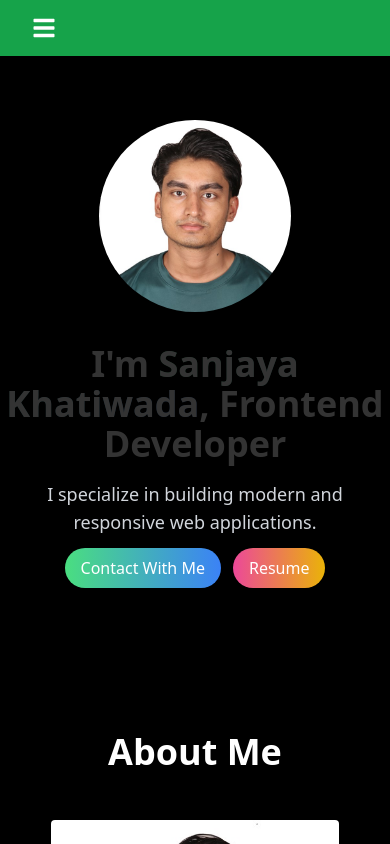
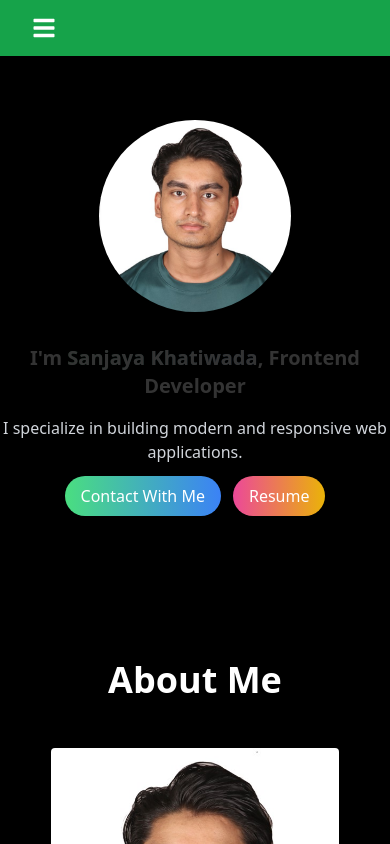
Before and after one commit to sanzay34/Portfolio, a React (Vite) app: page / in a window 390 px wide. Shown: the top 844 px of the page. Built offline with nearby package versions, Linux system fonts and the light colour scheme.

Commit message:
Minor changes

```diff
--- a/src/components/Home.jsx
+++ b/src/components/Home.jsx
@@ -14,7 +14,7 @@
 			</div>
 			<div>
 				{/* Title */}
-				<h1 className="text-4xl sm:text-xl font-bold opacity-20 animate-fade-in-up">
+				<h1 className="text-xl lg:text-3xl font-bold opacity-20 animate-fade-in-up">
 					I'm{" "}
 					<span className=" bg-clip-text bg-gradient-to-r from-green-400 to-blue-500">
 						Sanjaya Khatiwada
@@ -23,7 +23,7 @@
 				</h1>
 
 				{/* Subtitle */}
-				<p className="mt-4 text-lg text-gray-300 sm:text-md">
+				<p className="mt-4 text-md text-gray-300 lg:text-lg">
 					I specialize in building modern and responsive web applications.
 				</p>
 
```
